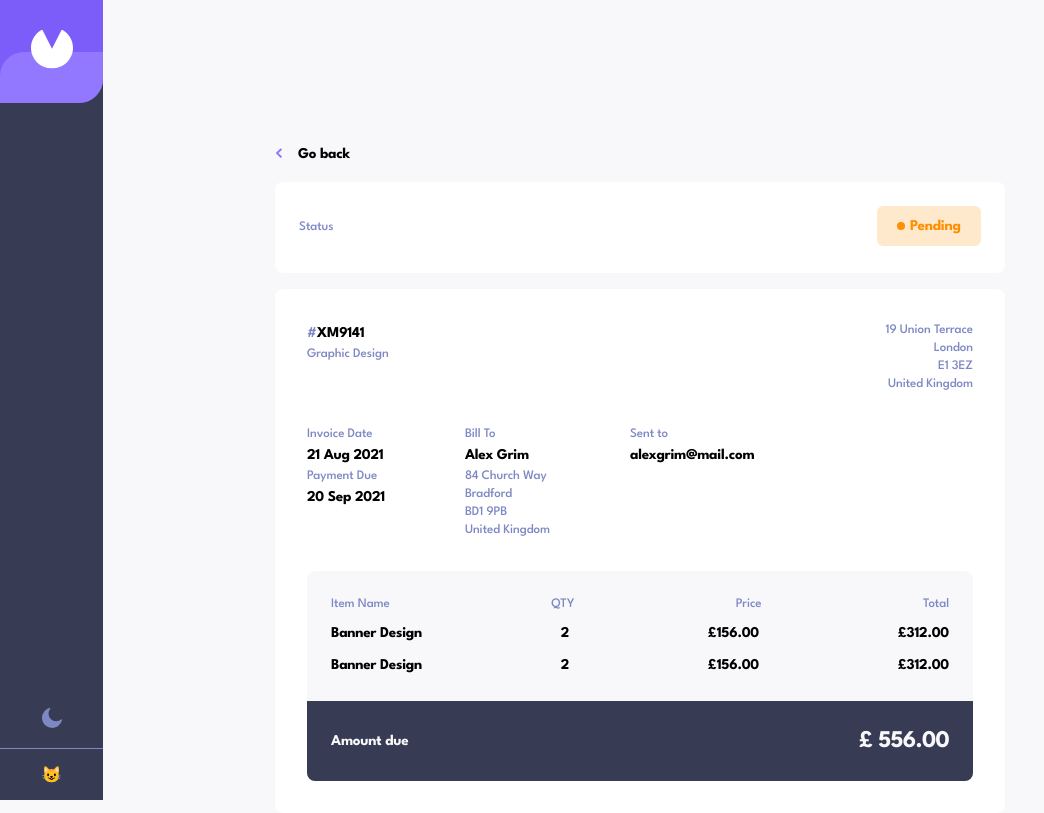
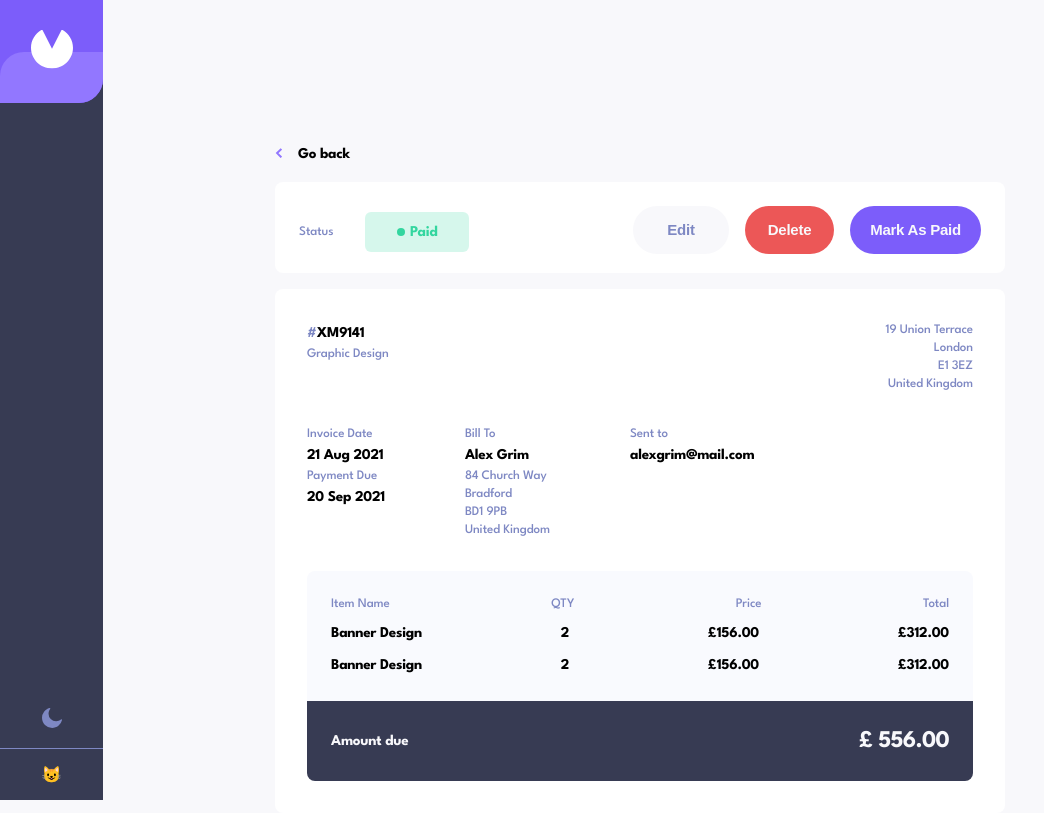
Before and after one commit to billybenntt/portfolio-project-6-invoice_app, a React (Vite) app: page / in a window 1280 px wide. Shown: the whole page, without its empty margins (0-1044 px from the left). Built offline with nearby package versions, Linux system fonts and the light colour scheme.

Commit message:
added invoice card controls desktop size

```diff
--- a/src/components/InvoiceCard.tsx
+++ b/src/components/InvoiceCard.tsx
@@ -10,6 +10,7 @@ function InvoiceCard() {
     return (
         <section className="invoice-card">
             <div className="invoice-card-center">
+
                 <div className="invoice-card__return">
                     <span>
                         <img src={IconArrowLeft} alt="icon-back"/>
@@ -17,11 +18,35 @@ function InvoiceCard() {
                     <h4>Go back</h4>
                 </div>
 
+
                 <div className="invoice-card__header">
-                    <div>
-                        <p>Status</p>
+
+                    <div className="invoice-card__status">
+                            <p>Status</p>
+                        <Status status="paid"/>
                     </div>
-                    <Status status="pending"/>
+
+
+                    {/* CARD CONTROLS DESKTOP*/}
+                    <div className="invoice-card__controls desktop">
+                        <div className="controls__center">
+                            <div>
+                                <button className="btn btn-accent-1">
+                                    <span className="text-lg">Edit</span>
+                                </button>
+                            </div>
+                            <div>
+                                <button className="btn btn-danger-1">
+                                    <span className="text-lg">Delete</span>
+                                </button>
+                            </div>
+                            <div>
+                                <button className="btn btn-primary-2">
+                                    <span className="text-lg">Mark As Paid</span>
+                                </button>
+                            </div>
+                        </div>
+                    </div>
                 </div>
 
                 <div className="invoice-card__body">
@@ -109,6 +134,9 @@ function InvoiceCard() {
                                 <p>Price</p>
                                 <p>Total</p>
                             </div>
+
+                            {/*DYNAMIC SIZE*/}
+
                             <div className="subtotal__item">
                                 <h4>Banner Design</h4>
                                 <h4>2</h4>
@@ -134,6 +162,7 @@ function InvoiceCard() {
                 </div>
             </div>
 
+            {/* CARD CONTROLS MOBILE*/}
             <div className="invoice-card__controls mobile">
                 <div className="controls__center">
                     <div>
--- a/src/styles/output.css
+++ b/src/styles/output.css
@@ -577,7 +577,7 @@ body {
 }
 .invoice-card .invoice-card__header {
   border-radius: 8px;
-  background-color: white;
+  background-color: #FFFFFF;
   width: 100%;
   height: 91px;
   padding: 1.5rem;
@@ -587,7 +587,7 @@ body {
 }
 .invoice-card .invoice-card__body {
   border-radius: 8px;
-  background-color: white;
+  background-color: #FFFFFF;
   padding: 1.5rem;
   width: 100%;
   display: flex;
@@ -598,12 +598,10 @@ body {
   display: flex;
 }
 .invoice-card .invoice-card__body .card-group:nth-child(1) {
-  background-color: lightblue;
   row-gap: 1rem;
   flex-direction: column;
 }
 .invoice-card .invoice-card__body .card-group:nth-child(2) {
-  background-color: lightyellow;
   column-gap: 5rem;
   flex-wrap: wrap;
 }
@@ -639,15 +637,22 @@ body {
 .invoice-card .invoice__total p {
   color: #F8F8FB;
 }
-.invoice-card .invoice-card__controls {
-  background-color: white;
+.invoice-card .invoice-card__status {
+  display: flex;
+  align-items: center;
+  column-gap: 1rem;
+  flex-grow: 1;
+  justify-content: space-between;
+}
+.invoice-card .invoice-card__controls.mobile {
   position: absolute;
+  background-color: #FFFFFF;
   height: 91px;
   margin-top: 3rem;
   width: 100%;
   left: 0;
 }
-.invoice-card .invoice-card__controls .controls__center {
+.invoice-card .invoice-card__controls.mobile .controls__center {
   padding: 1rem;
   margin: 0 auto;
   display: flex;
@@ -737,24 +742,33 @@ body {
     padding: 2rem;
   }
   .invoice-card .invoice-card__body .card-group:nth-child(1) {
-    background-color: white;
     justify-content: space-between;
     flex-direction: row;
   }
   .invoice-card .invoice-card__body .card-group:nth-child(1) .invoice__sender {
     text-align: right;
   }
-  .invoice-card .invoice-card__body .card-group:nth-child(2) {
-    background-color: white;
-  }
   .invoice-card .invoice__subtotal {
     flex-direction: column;
     row-gap: 0.5rem;
+    background-color: #F9FAFE;
   }
   .invoice-card .invoice__subtotal .subtotal__description {
     display: flex;
     flex-direction: row;
     justify-content: space-between;
+  }
+  .invoice-card .invoice-card__status {
+    justify-content: start;
+    column-gap: 2rem;
+  }
+  .invoice-card .invoice-card__controls.desktop {
+    display: flex;
+  }
+  .invoice-card .invoice-card__controls.desktop .controls__center {
+    display: flex;
+    column-gap: 1rem;
+    flex-direction: row;
   }
   .invoice-form {
     width: 616px;
--- a/src/styles/scss/_layout.scss
+++ b/src/styles/scss/_layout.scss
@@ -253,7 +253,7 @@ body {
 
   .invoice-card__header {
     border-radius: $rounded-lg;
-    background-color: white;
+    background-color: $accent-light-000;
     width: 100%;
     height: 91px;
     padding: 1.5rem;
@@ -264,7 +264,7 @@ body {
 
   .invoice-card__body {
     border-radius: $rounded-lg;
-    background-color: white;
+    background-color: $accent-light-000;
     padding: 1.5rem;
     width: 100%;
     display: flex;
@@ -277,14 +277,12 @@ body {
 
 
     .card-group:nth-child(1) {
-      background-color: lightblue;
       row-gap: 1rem;
       flex-direction: column;
     }
 
 
     .card-group:nth-child(2) {
-      background-color: lightyellow;
       column-gap: 5rem;
       flex-wrap: wrap;
     }
@@ -337,9 +335,17 @@ body {
   }
 
 
-  .invoice-card__controls {
-    background-color: white;
+  .invoice-card__status {
+    display: flex;
+    align-items: center;
+    column-gap: 1rem;
+    flex-grow: 1;
+    justify-content: space-between;
+  }
+
+  .invoice-card__controls.mobile {
     position: absolute;
+    background-color: $accent-light-000;
     height: 91px;
     margin-top: 3rem;
     width: 100%;
@@ -475,7 +481,6 @@ body {
       padding: 2rem;
 
       .card-group:nth-child(1) {
-        background-color: white;
         justify-content: space-between;
         flex-direction: row;
 
@@ -486,11 +491,6 @@ body {
 
       }
 
-      .card-group:nth-child(2) {
-        background-color: white;
-
-      }
-
 
     }
 
@@ -498,8 +498,7 @@ body {
     .invoice__subtotal {
       flex-direction: column;
       row-gap: 0.5rem;
-
-
+      background-color: $accent-light-010;
       .subtotal__description {
         display: flex;
         flex-direction: row;
@@ -509,7 +508,24 @@ body {
     }
 
 
+    .invoice-card__status {
+      justify-content: start;
+      column-gap: 2rem;
+    }
+
+    .invoice-card__controls.desktop {
+      display: flex;
+
+      .controls__center {
+        display: flex;
+        column-gap: 1rem;
+        flex-direction: row;
+      }
+    }
+
+
   }
+
 
   // INVOICE FORM
 
--- a/src/styles/scss/setup/_variables.scss
+++ b/src/styles/scss/setup/_variables.scss
@@ -1,6 +1,7 @@
 @import url('https://fonts.googleapis.com/css2?family=League+Spartan:wght@500;700&display=swap');
 
 $accent-light-000: #FFFFFF;
+$accent-light-010: #F9FAFE;
 $accent-light-100: #F8F8FB;
 $accent-light-200: #DFE3FA;
 $accent-light-300: #888EB0;
```
